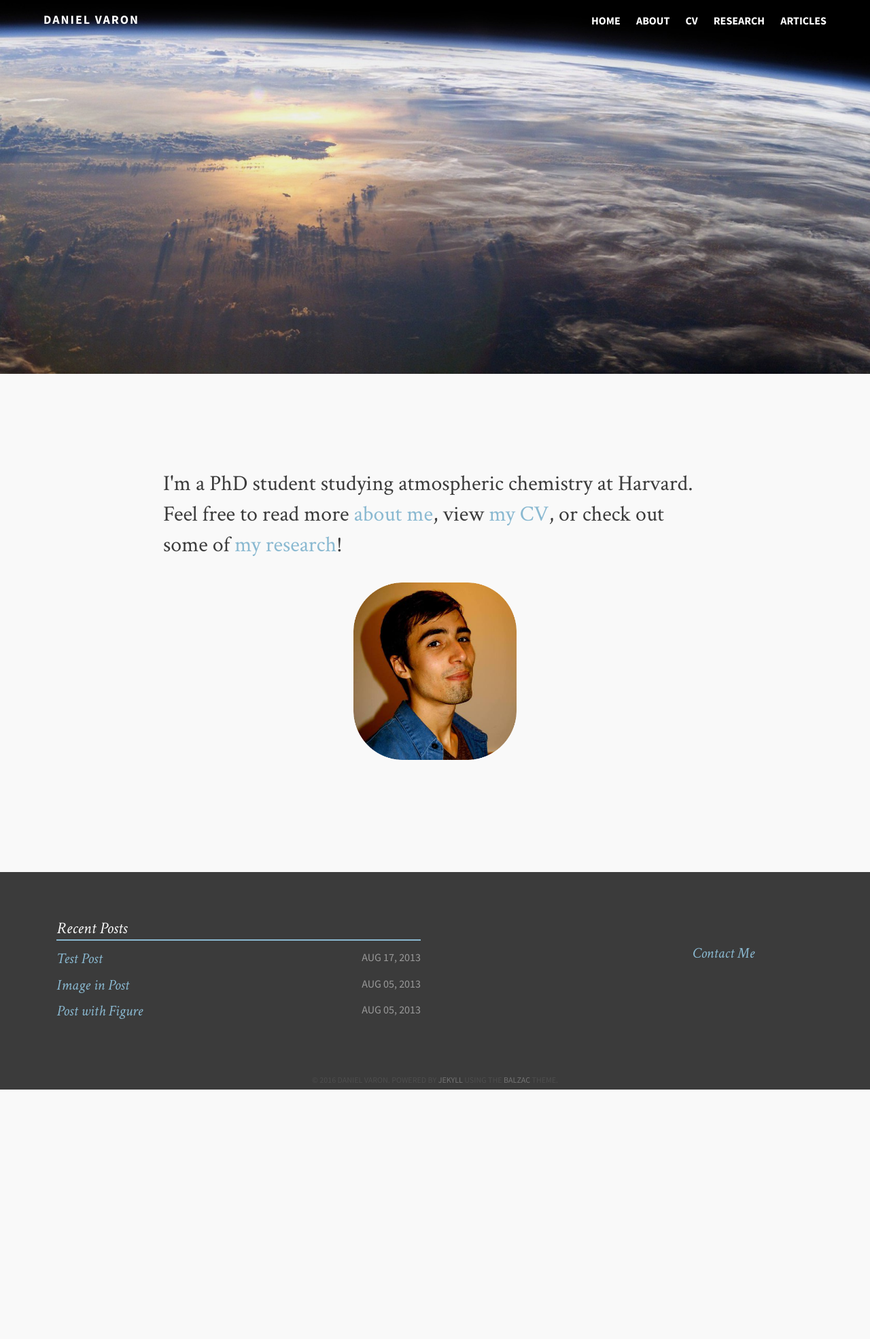
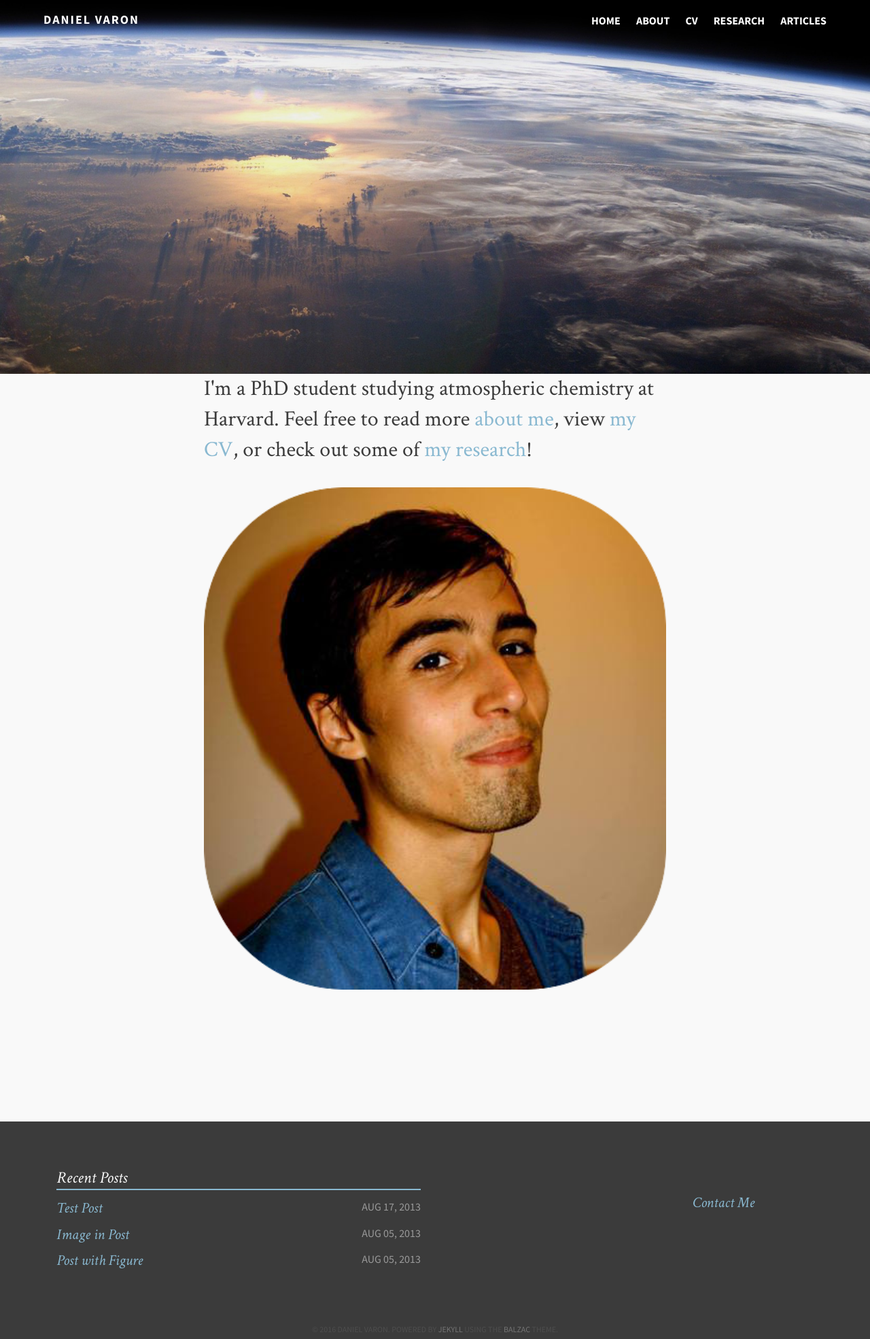
Before and after one commit to djvaron/djvaron.github.io, a Jekyll site: the page built from index.md, in a window 1280 px wide. Shown: the whole page at 68% size. Built offline with Jekyll 4.4.1, drawn with Linux system fonts in a browser that asks for light colours; before the commit the page ends 1603 px from its top, so only the background shows below that.

Commit message:
Update home.html

```diff
--- a/_layouts/home.html
+++ b/_layouts/home.html
@@ -3,7 +3,6 @@
 <section class="article">
   <div class="overlay overlay-lighter"></div>
   <div class="featured-image" style="background-image: url({{ site.url }}/images/atmosphere.jpg)"></div>
-
 
 <!-- <span class="banner_h">
     <img src="images/atmosphere.jpg" alt="banner" />
@@ -15,28 +14,15 @@
 </span> -->
 
     <div id='bump'>
-        <section class="article archive">
-          <article class="archive-wrap">
+      <article class="wrap post">
             <p class="intro">I'm a PhD student studying atmospheric chemistry at Harvard. Feel free to read more <a href="{{ site.url }}/about">about me</a>, view <a href="{{ site.url }}/cv.pdf">my CV</a>, or check out some of <a href="{{ site.url }}/research">my research</a>!</p>
             <figure><center><img src="/images/me.png" width="30%" height="30%" /></center></figure>
             <br>
             <br>
             <br>
-<!--              <ol class="post-list">
-                 <lh><h2><span class="bb">Recent Posts</span></h2></lh>
-                  {% for post in site.posts %}
-                  <li>
-                    <div class="deets" itemscope itemtype="http://schema.org/BlogPosting" itemprop="blogPost">
-                        <h1><a href="{{ site.url }}{{ post.url }}">{{ post.title }}</a></h1>
-                        <p class="date"><time datetime="{{ post.date | date_to_xmlschema }}" itemprop="datePublished">{{ post.date | date: "%B %d, %Y" }}</time></p>
-                        <p class="">{% if post.description %}{{ post.description  | strip_html | strip_newlines | truncate: 120 }}{% else %}{{ post.content | strip_html | strip_newlines | truncate: 120 }}{% endif %}</p>
-                    </div>
-                  </li>
-                  {% endfor %}
-              </ol>                -->
           </article>
         </section>
     </div>
-</section>
+
 
 {% include footer.html %}
```
